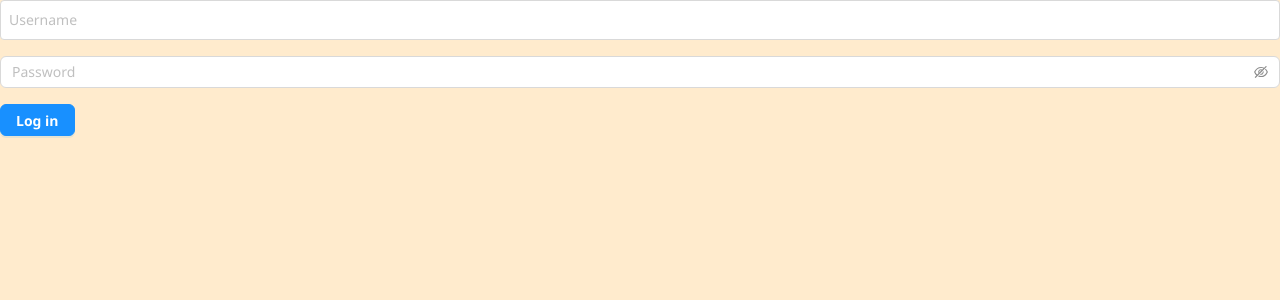
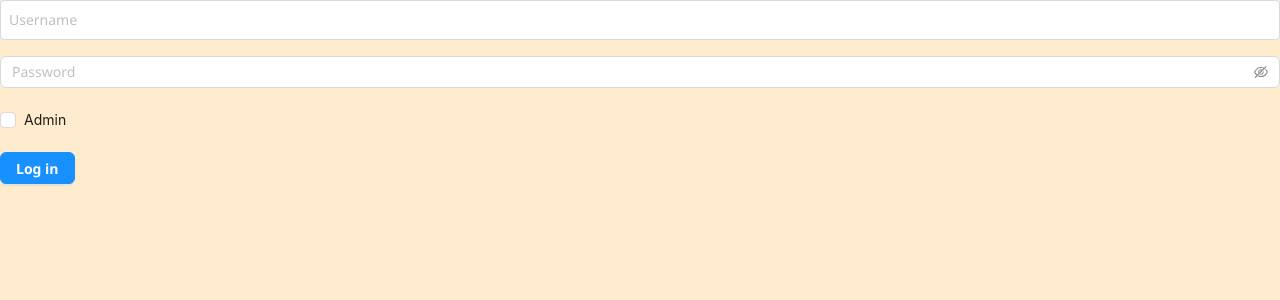
Before and after one commit to tranhuythang9999rgb/DATN, a React (Create React App) app: page / in a window 1280 px wide. Shown: the top 300 px of the page. Built offline with nearby package versions, Linux system fonts and the light colour scheme.

Commit message:
ok check

```diff
--- a/src/common/Login.jsx
+++ b/src/common/Login.jsx
@@ -1,5 +1,5 @@
 import React, { useState } from 'react';
-import { Form, Input, Button } from 'antd';
+import { Form, Input, Button, Checkbox } from 'antd';
 import axios from 'axios';
 import Dashboard from '../admin/Dashboard';
 
@@ -23,7 +23,6 @@ const Login = () => {
 
                 if (response.data.body.role === 1) {
                     setIsCheckAdmin(true);
-                    return <Dashboard />;  // Trả về Dashboard nếu role là 1
                 } else {
                     alert('Bạn không có quyền truy cập Dashboard.');
                 }
@@ -68,7 +67,9 @@ const Login = () => {
                     >
                         <Input.Password placeholder="Password" />
                     </Form.Item>
-
+                    <Form.Item name="isAdmin" valuePropName="checked">
+                        <Checkbox>Admin</Checkbox>
+                    </Form.Item>
                     <Form.Item>
                         <Button type="primary" htmlType="submit" loading={loading}>
                             Log in
```
